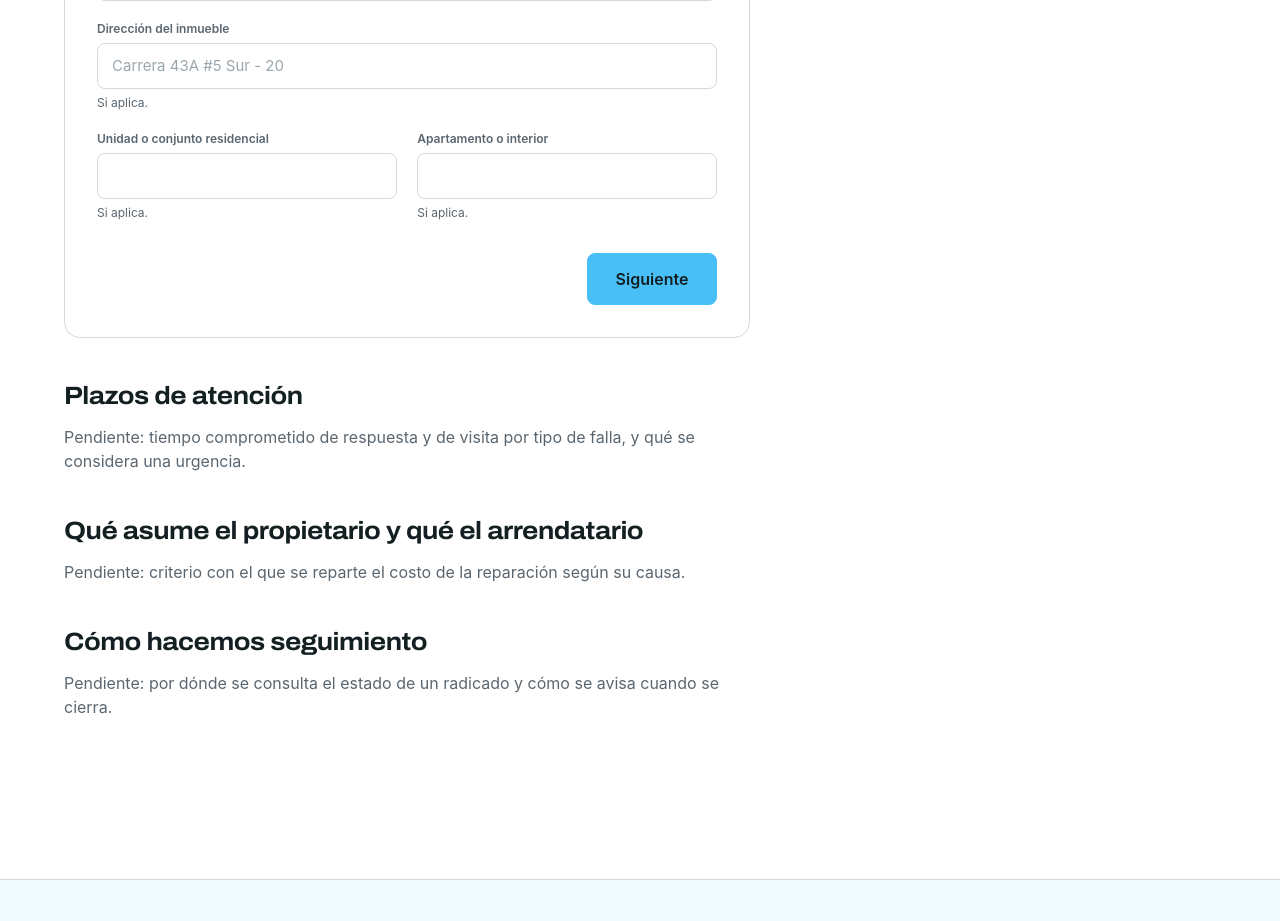
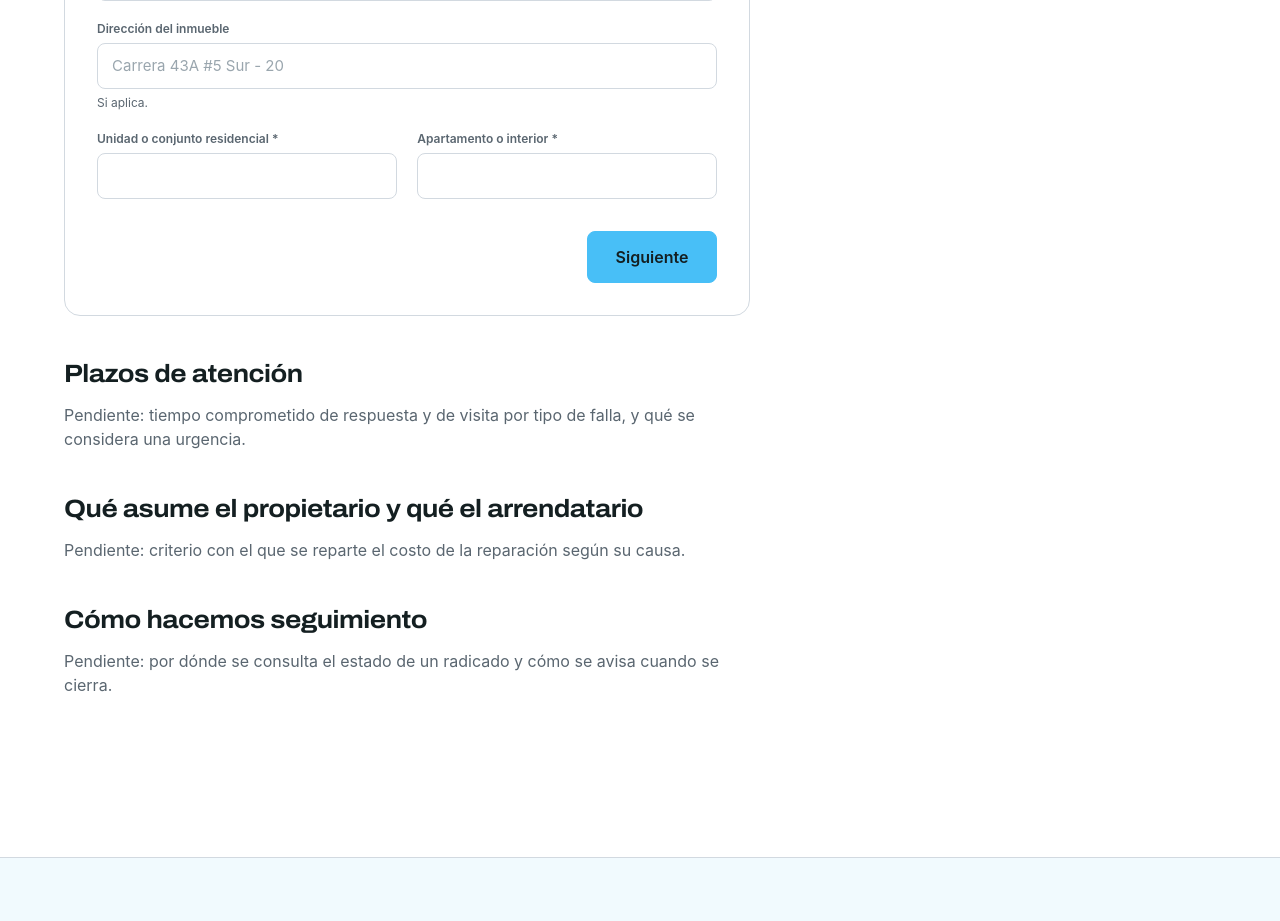
Before and after one commit to inmobarco/inmobarco-web, a Nuxt app: page /mantenimiento in a window 1280 px wide. Shown: the part 900-1821 px from the top of the page. Built offline with nearby package versions, Linux system fonts and the light colour scheme.

Commit message:
feat: require unit and apartment in maintenance form
Make unit and aptNum required in the shared schema and mark them as
required in the form; they are now always sent to n8n.

```diff
--- a/app/components/form/MaintenanceForm.vue
+++ b/app/components/form/MaintenanceForm.vue
@@ -417,8 +417,8 @@ function progressLabel(item: Evidence): string {
           />
 
           <div class="grid gap-5 sm:grid-cols-2">
-            <BaseInput v-model="form.unit" label="Unidad o conjunto residencial" hint="Si aplica." :error="errors.unit" />
-            <BaseInput v-model="form.aptNum" label="Apartamento o interior" hint="Si aplica." :error="errors.aptNum" />
+            <BaseInput v-model="form.unit" label="Unidad o conjunto residencial" required :error="errors.unit" />
+            <BaseInput v-model="form.aptNum" label="Apartamento o interior" required :error="errors.aptNum" />
           </div>
         </div>
       </section>
--- a/shared/schemas/forms.ts
+++ b/shared/schemas/forms.ts
@@ -363,13 +363,12 @@ export const maintenanceSchema = z.object({
   ),
 
   /**
-   * Dirección, unidad y apartamento son opcionales: el municipio basta para
-   * enrutar el reporte, y el inventario tiene casas y locales, no solo unidades
-   * de conjunto.
+   * La dirección es opcional; unidad y apartamento son obligatorios por pedido
+   * de Inmobarco (`docs/DECISIONS.md`, punto 49).
    */
   propertyAddress: z.string().trim().max(160).optional().or(z.literal('')),
-  unit: z.string().trim().max(120).optional().or(z.literal('')),
-  aptNum: z.string().trim().max(40).optional().or(z.literal('')),
+  unit: z.string().trim().min(1, 'Escribe la unidad o conjunto residencial').max(120),
+  aptNum: z.string().trim().min(1, 'Escribe el apartamento o interior').max(40),
 
   category: z.enum(
     MAINTENANCE_CATEGORIES.map(item => item.value) as [string, ...string[]],
```
Also changed, not shown: 3 other files (tests, documents, lock files or other folders).
